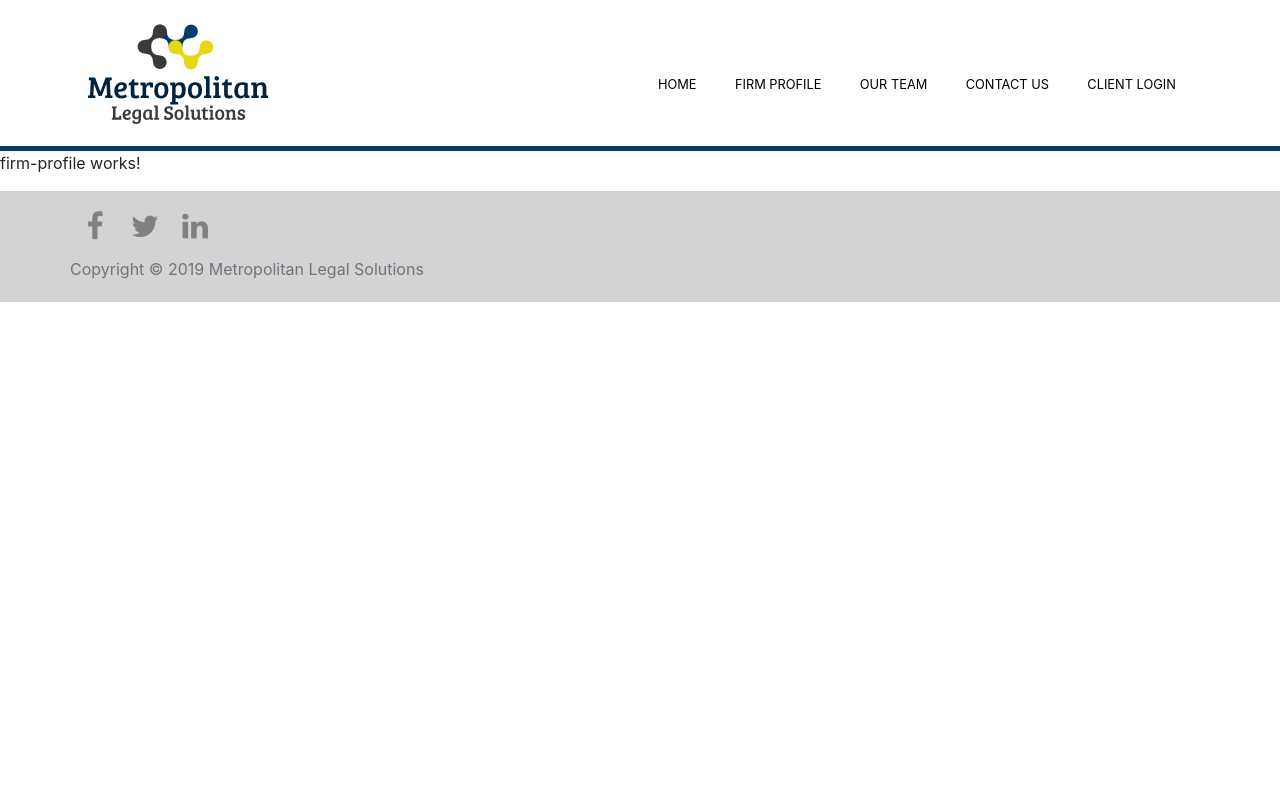
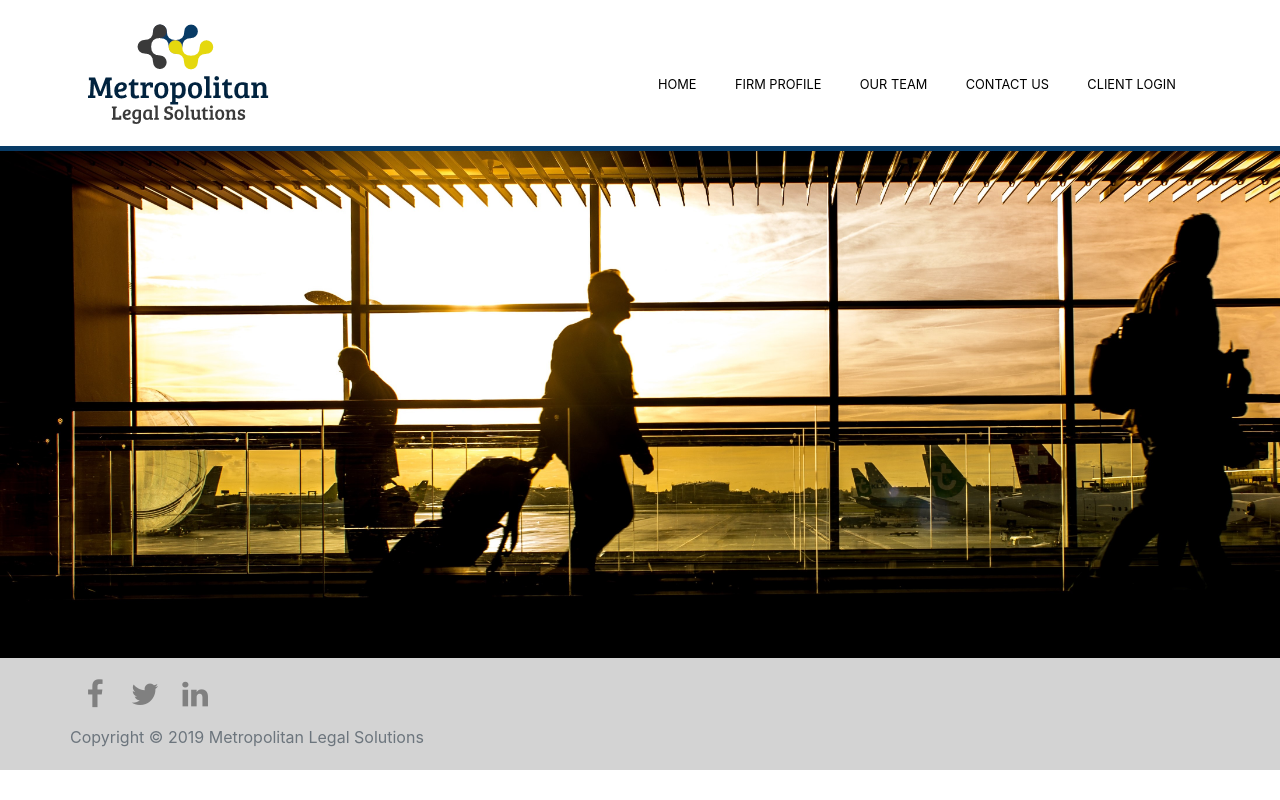
Before and after one commit to echoHello/mls, an Angular app: page /firm-profile in a window 1280 px wide. Built offline with nearby package versions, Linux system fonts and the light colour scheme.

Commit message:
clean up

```diff
--- a/src/app/app.component.ts
+++ b/src/app/app.component.ts
@@ -1,6 +1,7 @@
 import { Component } from '@angular/core';
 import { Router, NavigationEnd } from '@angular/router';
 import { AuthService } from './auth.service';
+import { Title } from '@angular/platform-browser';
 
 @Component({
   selector: 'app-root',
@@ -11,11 +12,12 @@ import { AuthService } from './auth.service';
 export class AppComponent {
   title = 'Metropolitan Legal Solutions';
 
-  constructor(private authService: AuthService, public router: Router) {
+  constructor(private authService: AuthService, public router: Router,private titleService: Title ) {
     this.router.events.subscribe((ev) => {
       if (ev instanceof NavigationEnd) {
         console.log(authService.protected);
       }
     });
+    this.titleService.setTitle('Metropolitan Legal Solutions');
   }
 }
--- a/src/app/firm-profile/firm-profile.component.html
+++ b/src/app/firm-profile/firm-profile.component.html
@@ -1,3 +1 @@
-<p>
-  firm-profile works!
-</p>
+<img src="assets/img/firm-profile.jpg" alt="alt text" width="100%" height="100%" />
--- a/src/app/nav/nav.component.scss
+++ b/src/app/nav/nav.component.scss
@@ -31,7 +31,7 @@ header {
 
           &:hover {
             background: gray;
-            color:white;
+            color:white!important;
           }
         }
       }
--- a/src/styles.scss
+++ b/src/styles.scss
@@ -23,7 +23,7 @@ a {
   grid-template-columns: 30% auto;
 
   a {
-    color: black;
+    color: black!important;
   }
 }
 
```
Also changed, not shown: src/assets/img/firm-profile.jpg (added), 1 other file (tests, documents, lock files or other folders).
